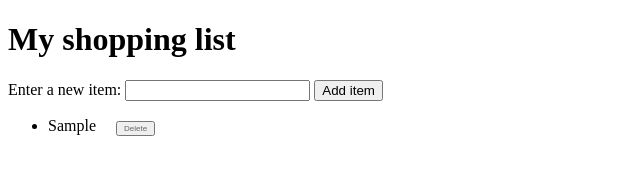
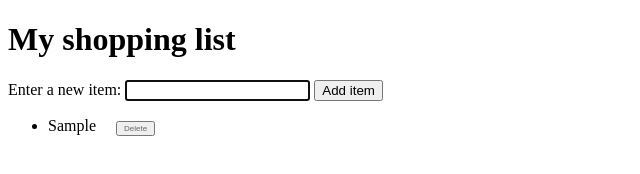
Before and after one commit to nic-gdes/assignment-11-1-a-dynamic-shopping-list-ctspencer2, a plain HTML site: page index.html in a window 1280 px wide. Both pictures are taken after typing "Sample" into the empty fields and a click on the button "Add item". Shown: the whole page, without its empty margins (0-640 px from the left). Drawn offline with Linux system fonts and the light colour scheme.

Commit message:
fully focused

```diff
--- a/index.html
+++ b/index.html
@@ -56,6 +56,8 @@
                 e.target.parentNode.remove();
             });
 
+            inputElement.focus();
+
         }
 
         buttonElement.addEventListener('click', buttonClick);
```
